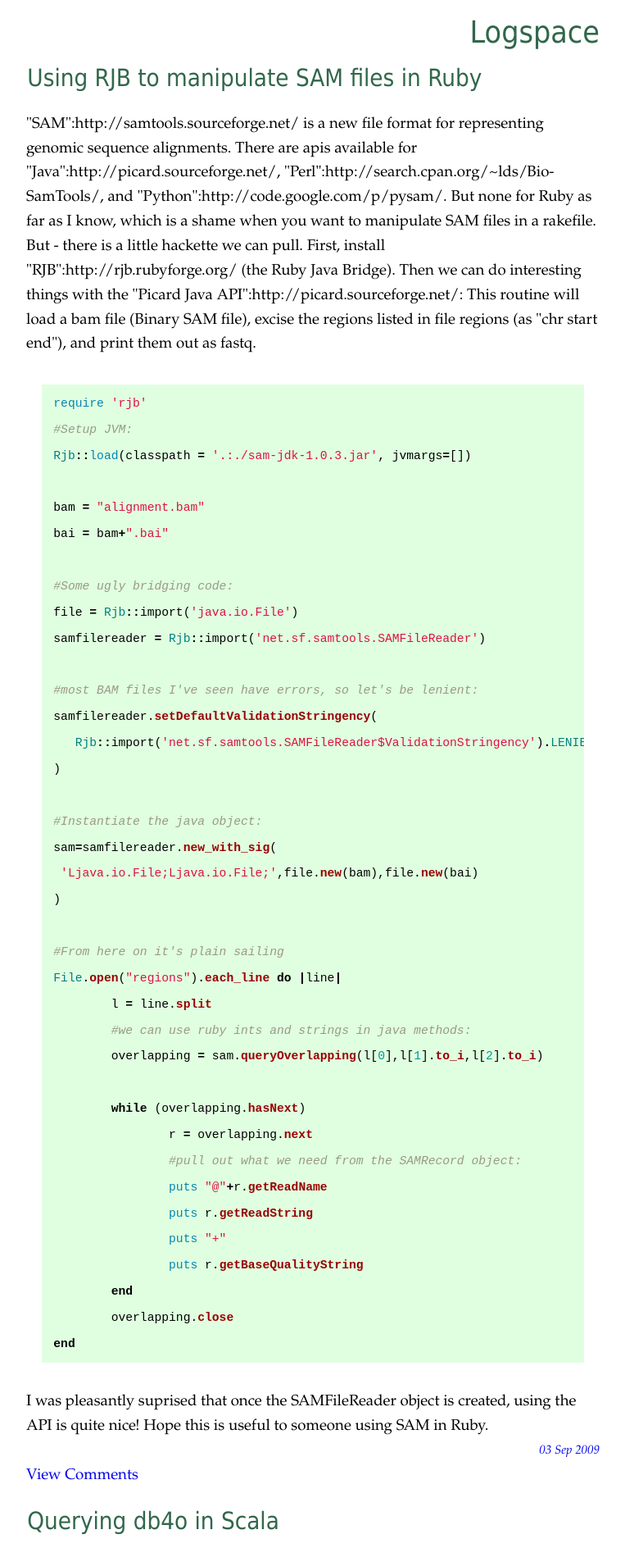
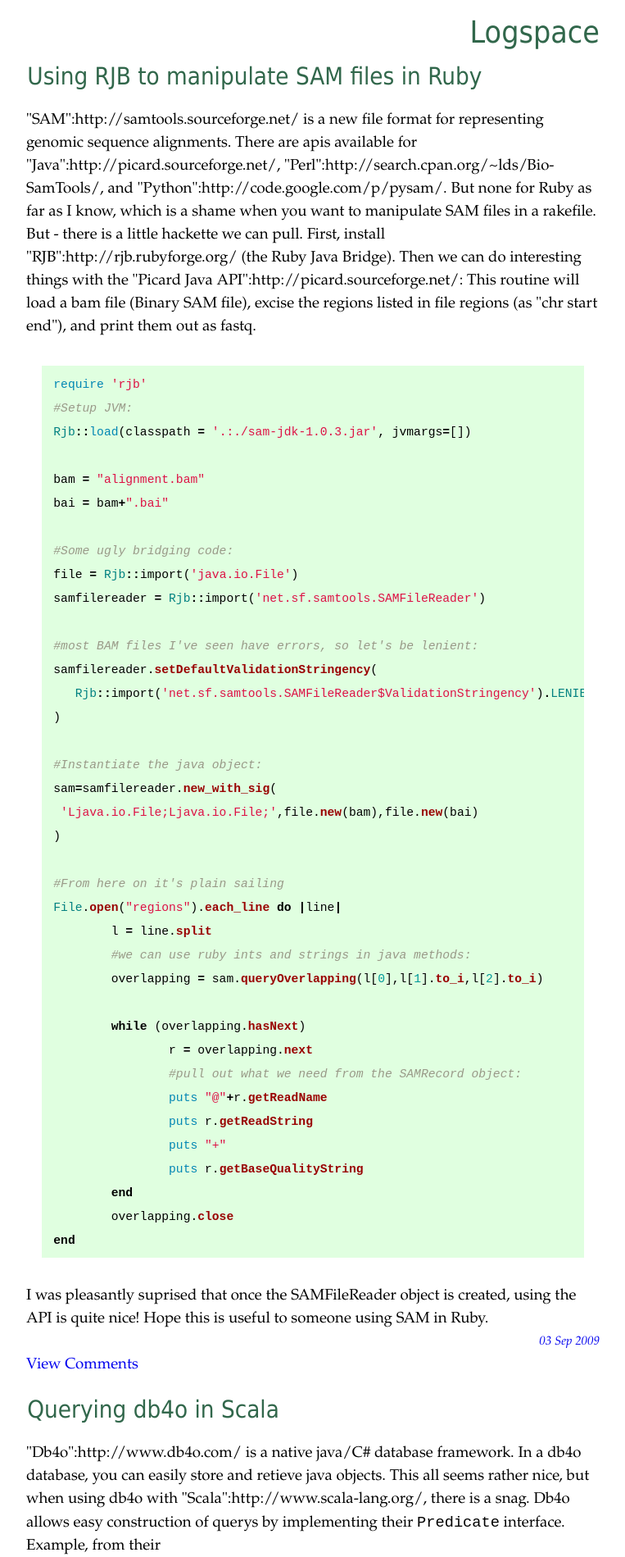
Before and after one commit to benb/benb.github.com, a Jekyll site: the page built from blog/index.html, in a window 1280 px wide. Shown: the top 1899 px of the page at 82% size, without its empty margins (258-1021 px from the left). Built offline with Jekyll 4.4.1, drawn with Linux system fonts in a browser that asks for light colours; comment, search, counter and statistics services are not loaded; a style sheet for code colours, icons or effects is not loaded.

Commit message:
More formatting

```diff
--- a/css/basic.css
+++ b/css/basic.css
@@ -3,7 +3,7 @@
         font-size:14pt;
         max-width:700px;
         margin: 0 auto;
-        line-height: 1.6em;
+        line-height: 1.5em;
 }
 .date{
         font-size:80%;
@@ -21,6 +21,9 @@
         float:right;
         width:400px;
         text-align:right;
+}
+#emph{
+        font-family:'Chunk','Tahoma','Geneva';
 }
 h1 a{
         color: #31674b;
@@ -44,7 +47,7 @@
         color:
 }
 li {
-        line-height:110%;
+        line-height: 1.7em;
         list-style-type:none;
 }
 A img{
--- a/index.textile
+++ b/index.textile
@@ -26,7 +26,7 @@
 
 <div class="papers">
 
-* "Changing Selective Pressure during Antigenic Changes in Human Influenza H3":http://dx.doi.org/doi:10.1371/journal.ppat.1000058 !/icons/pdf.png!:papers/flu2008.pdf
+* <div class="emph">"Changing Selective Pressure during Antigenic Changes in Human Influenza H3":http://dx.doi.org/doi:10.1371/journal.ppat.1000058 !/icons/pdf.png!:papers/flu2008.pdf </div>
 ** Blackburne, B. P., Hay A. H. & Goldstein, R. A.
 ** _PLoS Pathogens_ 4(5): e1000058
 * "Assessing the Accuracy of Ancestral Protein Reconstruction Methods":http://dx.doi.org/10.1371/journal.pcbi.0020069 !/icons/pdf.png!:papers/anc-rec-acc.pdf
```
